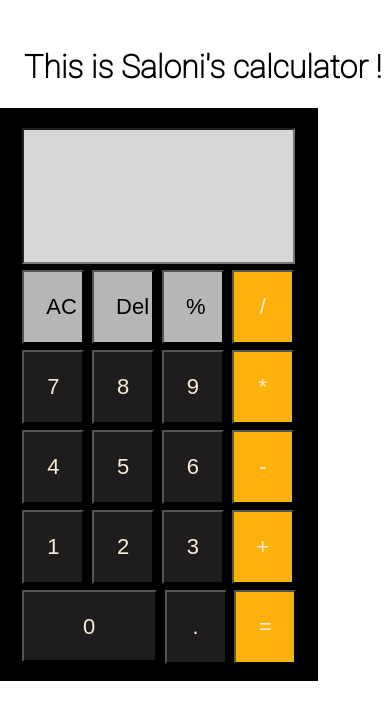
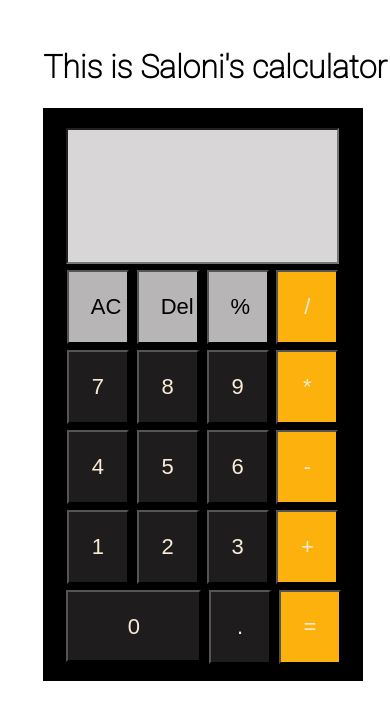
Before and after one commit to Saloni5099/Calculator, a plain HTML site: page index.html in a window 390 px wide. Shown: the top 720 px of the page. Drawn offline with Linux system fonts and the light colour scheme.

Commit message:
Add changes

```diff
--- a/calc.css
+++ b/calc.css
@@ -5,22 +5,22 @@ html,body{
     font-family:'roboto',sans-serif ;
 }
 .calculator{
-    margin-left:-3px;
+    text-align: center;
 }
 .container{
-  margin-left:327px ;
+  margin-left:39vw ;
   background-color: black;
   width: 320px;
   height:573px;
+}
 
-
-}
-@media  (max-width:700px){
+@media screen and
+(max-width:500px){
     body{
         padding:19px;
     }
     .container {
-        margin-left: -29px;
+        margin-left: 4vw;
     }
 }
 .last button:nth-child(1){
```
